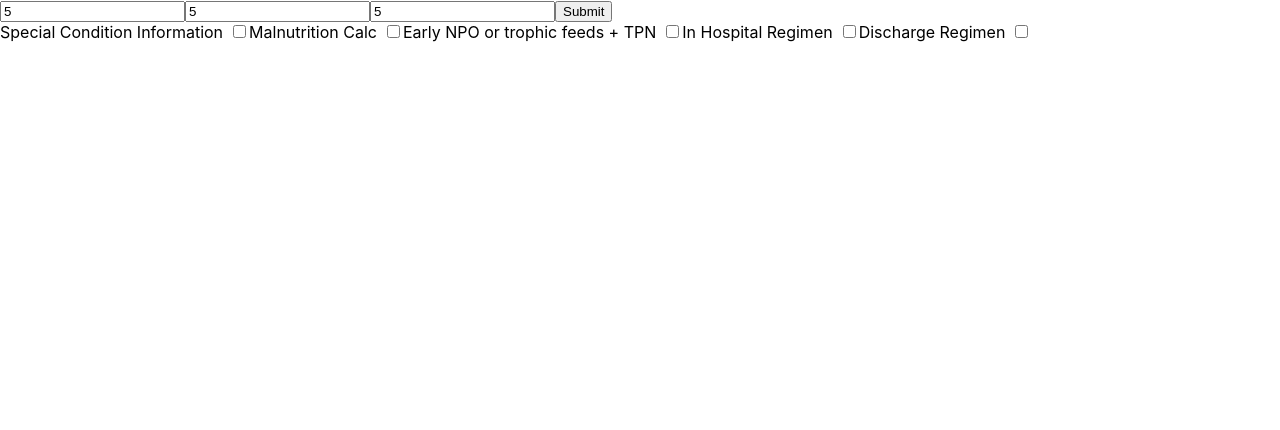
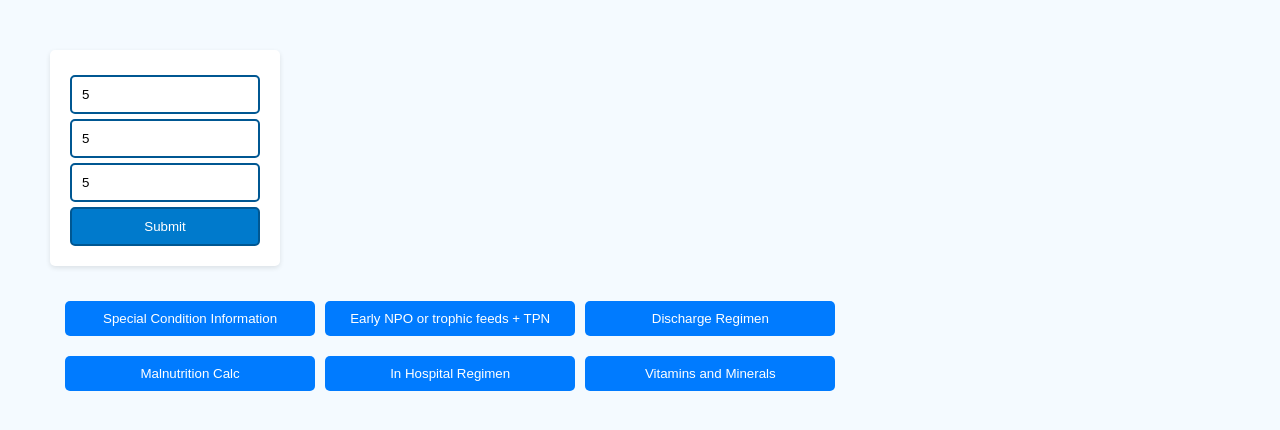
Before and after one commit to cameronjobson/NutritionCalc, a React (Create React App) app: page / in a window 1280 px wide. Both pictures are taken after typing "5", "5", "5" into the empty fields and a click on the button "Submit". Shown: the top 430 px of the page. Built offline with nearby package versions, Linux system fonts and the light colour scheme.

Commit message:
May 14th 6:04

```diff
--- a/src/App.css
+++ b/src/App.css
@@ -1,38 +1,117 @@
-.App {
-  text-align: center;
+/* General Body Styles */
+body {
+  font-family: 'Arial', sans-serif;
+  background-color: #f4faff;  /* Light blue background */
+  color: #333;
+  margin: 0;
+  padding: 20px;
 }
 
-.App-logo {
-  height: 40vmin;
-  pointer-events: none;
+/* App Container */
+div {
+  display: flex;
+  flex-direction: column;
+  align-items: left;
+  justify-content: center;
 }
 
-@media (prefers-reduced-motion: no-preference) {
-  .App-logo {
-    animation: App-logo-spin infinite 20s linear;
+/* Forms and Panels */
+form, .panel {
+  background-color: #ffffff; /* White background for forms and panels */
+  border-radius: 5px;
+  box-shadow: 0 2px 5px rgba(0, 0, 0, 0.1);
+  padding: 20px;
+  margin: 10px;
+  width: 90%;
+  max-width: 190px;
+}
+
+/* Headings */
+h1, h2, h3 {
+  color: #005792; /* Dark blue for headings */
+}
+
+/* Input and Buttons */
+input[type="text"], input[type="number"], button {
+  border: 2px solid #005792;
+  border-radius: 5px;
+  padding: 10px;
+  margin-top: 5px;
+  width: 100%;
+  box-sizing: border-box;
+}
+
+button {
+  background-color: #007acc; /* Bright blue for buttons */
+  color: white;
+  cursor: pointer;
+}
+
+button:hover {
+  background-color: #005792; /* Darker blue on hover */
+}
+
+/* Custom Components Styling */
+.SwitchDisplay {
+  display: flex;
+  align-items: center;
+  justify-content: space-between;
+  background-color: #e6f7ff; /* Very light blue for switch display */
+  padding: 10px;
+  border-radius: 5px;
+  margin-bottom: 10px;
+  width: auto; /* adjust this as needed */
+  max-width: 200px; /* maximum width for each switch */
+}
+
+.ExpandablePanel {
+  transition: all 0.3s ease;
+}
+
+.ExpandablePanel.expanded {
+  max-height: 500px;
+  overflow: hidden;
+}
+
+/* Specific Panel Styling */
+.TrophicFeedsPanel, .MalnutritionCalc, .InHospitalRegimen, .DischargeRegimen {
+  background-color: #e6f7ff; /* Consistency in panel colors */
+}
+
+/* Link Styles */
+a {
+  color: #007acc;
+}
+
+a:hover {
+  color: #005792;
+}
+
+/* App container */
+.app-container {
+  display: flex;
+  flex-direction: column;
+  align-items: flex-start; /* Align children to the left */
+  padding: 20px; /* Add padding for some space around the content */
+  width: 100%; /* Ensure it takes full width of the viewport */
+}
+
+.switches-container {
+  display: grid;
+  grid-auto-flow: column; /* Directs items to flow into new columns rather than new rows */
+  grid-template-rows: repeat(2, 1fr); /* Ensures exactly two rows */
+  grid-auto-columns: minmax(120px, 1fr); /* Dynamic column width based on content, with a minimum and flexible maximum */
+  gap: 10px; /* Space between the components */
+  padding: 20px; /* Padding around the grid */
+  overflow-x: auto; /* Allows horizontal scrolling if more items than can fit */
+}
+
+@media (max-width: 768px) {
+  .switches-container {
+    grid-template-columns: repeat(auto-fill, minmax(150px, 1fr));
+  }
+
+  .SwitchDisplay {
+    max-width: 150px; /* Smaller max width for smaller screens */
   }
 }
-
-.App-header {
-  background-color: #282c34;
-  min-height: 100vh;
-  display: flex;
-  flex-direction: column;
-  align-items: center;
-  justify-content: center;
-  font-size: calc(10px + 2vmin);
-  color: white;
-}
-
-.App-link {
-  color: #61dafb;
-}
-
-@keyframes App-logo-spin {
-  from {
-    transform: rotate(0deg);
-  }
-  to {
-    transform: rotate(360deg);
-  }
-}
--- a/src/App.js
+++ b/src/App.js
@@ -1,3 +1,4 @@
+import './App.css';
 import React, { useState } from 'react';
 import ParameterForm from './ParameterForm';
 import SwitchDisplay from './SwitchDisplay';
@@ -17,7 +18,8 @@ function App() {
     "Malnutrition Calc": false,
     "Early NPO or trophic feeds + TPN": false,
     "In Hospital Regimen": false,
-    "Discharge Regimen": false  // New switch for Discharge Regimen
+    "Discharge Regimen": false,
+    "Vitamins and Minerals": false
   });
 
   const handleParametersSubmit = (params) => {
@@ -31,10 +33,10 @@ function App() {
   const hasValidParameters = parameters.gestAgeDays && parameters.birthWeight;
 
   return (
-    <div>
+    <div className="app-container">
       <ParameterForm onParametersSubmit={handleParametersSubmit} />
       {hasValidParameters && (
-        <>
+        <div className="switches-container">
           {Object.keys(switches).map((switchName, index) => (
             <SwitchDisplay
               key={index}
@@ -43,25 +45,14 @@ function App() {
               parameters={parameters}
             />
           ))}
-          {switches["Special Condition Information"] && (
-            <ExpandablePanel title="Special Condition Information">
-              {/* Optionally, add more custom content or child components here */}
-            </ExpandablePanel>
-          )}
-          {switches["Malnutrition Calc"] && (
-            <MalnutritionCalc />
-          )}
-          {switches["Early NPO or trophic feeds + TPN"] && (
-            <TrophicFeedsPanel parameters={parameters} />
-          )}
-          {switches["In Hospital Regimen"] && (
-            <InHospitalRegimen birthWeight={parseFloat(parameters.birthWeight)} />
-          )}
-          {switches["Discharge Regimen"] && (
-            <DischargeRegimen birthWeight={parseFloat(parameters.birthWeight)} />
-          )}
-        </>
+        </div>
       )}
+      {switches["Special Condition Information"] && <ExpandablePanel title="Special Condition Information" />}
+      {switches["Malnutrition Calc"] && <MalnutritionCalc />}
+      {switches["Early NPO or trophic feeds + TPN"] && <TrophicFeedsPanel parameters={parameters} />}
+      {switches["In Hospital Regimen"] && <InHospitalRegimen birthWeight={parseFloat(parameters.birthWeight)} />}
+      {switches["Discharge Regimen"] && <DischargeRegimen birthWeight={parseFloat(parameters.birthWeight)} />}
+
     </div>
   );
 }
--- /dev/null
+++ b/src/ExpandablePanel.css
@@ -0,0 +1,47 @@
+/* Expandable Panel Container */
+.expandable-panel {
+    margin-bottom: 10px;
+  }
+
+  /* Button for toggling the panel */
+  .expandable-panel-button {
+    width: 100%;
+    text-align: left;
+    padding: 10px;
+    font-size: 16px;
+    background-color: #e0e0e0; /* Light grey for unselected state */
+    border: none;
+    cursor: pointer;
+    outline: none; /* Removes focus outline */
+    transition: background-color 0.3s; /* Smooth transition for hover effect */
+  }
+
+  .expandable-panel-button:hover {
+    background-color: #cccccc; /* Darker grey on hover for better interaction feedback */
+  }
+
+  /* Icon before the title, rotates when open */
+  .expandable-panel-icon {
+    margin-right: 10px;
+    transition: transform 0.3s; /* Smooth rotation */
+  }
+
+  /* Rotated icon when the panel is open */
+  .expandable-panel-icon.open {
+    transform: rotate(90deg); /* Rotates the arrow to indicate expansion */
+  }
+
+/* Content area of the panel */
+.expandable-panel-content {
+    overflow: hidden;
+    transition: max-height 0.1s linear, padding 0.1s linear, visibility 0.1s linear;
+    max-height: 0;
+    padding: 0 10px;
+    visibility: hidden;
+  }
+
+  .expandable-panel-content.open {
+    max-height: 500px; /* Set to a higher approximate value as needed */
+    padding: 10px;
+    visibility: visible;
+  }
--- a/src/ExpandablePanel.js
+++ b/src/ExpandablePanel.js
@@ -1,4 +1,5 @@
 import React, { useState } from 'react';
+import './ExpandablePanel.css'; // Ensure CSS is correctly imported
 
 function ExpandablePanel({ title, children }) {
   const [isOpen, setIsOpen] = useState(false);
@@ -8,16 +9,16 @@ function ExpandablePanel({ title, children }) {
   };
 
   return (
-    <div style={{ marginBottom: '10px' }}>
-      <button onClick={togglePanel} style={{ width: '100%', textAlign: 'left', padding: '10px', fontSize: '16px', backgroundColor: 'lightgrey', border: 'none', cursor: 'pointer' }}>
-        <span style={{ marginRight: '10px' }}>{isOpen ? '▼' : '►'}</span>
+    <div className="expandable-panel">
+      <button className="expandable-panel-button" onClick={togglePanel}>
+        <span className={`expandable-panel-icon ${isOpen ? 'open' : ''}`}>
+          {isOpen ? '▼' : '►'}
+        </span>
         {title}
       </button>
-      {isOpen && (
-        <div style={{ padding: '10px', border: '1px solid lightgrey', borderTop: 'none' }}>
-          {children}
-        </div>
-      )}
+      <div className={`expandable-panel-content ${isOpen ? 'open' : ''}`}>
+        {children}
+      </div>
     </div>
   );
 }
--- /dev/null
+++ b/src/ParameterForm.css
@@ -0,0 +1,19 @@
+/* Styling for input fields in the ParameterForm */
+form input[type="number"] {
+    max-width: 200px; /* Set a maximum width appropriate for 6-digit numbers */
+    padding: 8px 12px;
+    margin: 10px 0;
+    border: 2px solid #005792; /* Keeping the styling consistent with your theme */
+    border-radius: 5px;
+  }
+
+
+
+/* Styling for input fields specifically in the ParameterForm */
+.parameter-form input[type="number"] {
+    max-width: 200px; /* Set a maximum width appropriate for 6-digit numbers */
+    padding: 8px 12px;
+    margin: 10px 0;
+    border: 2px solid #005792; /* Keeping the styling consistent with your theme */
+    border-radius: 5px;
+  }
--- a/src/ParameterForm.js
+++ b/src/ParameterForm.js
@@ -1,5 +1,6 @@
 // File retreves patient data from the user
 // ParameterForm.js
+import './SwitchDisplay.css';
 import React, { useState } from 'react';
 
 function ParameterForm({ onParametersSubmit }) {
@@ -9,7 +10,6 @@ function ParameterForm({ onParametersSubmit }) {
 
   const handleSubmit = (event) => {
     event.preventDefault();
-    // Calculate total gestational age in days
     const totalGestAgeDays = parseInt(gestAgeWeeks) * 7 + parseInt(gestAgeDays);
     onParametersSubmit({
       gestAgeDays: totalGestAgeDays,
@@ -18,7 +18,7 @@ function ParameterForm({ onParametersSubmit }) {
   };
 
   return (
-    <form onSubmit={handleSubmit}>
+    <form onSubmit={handleSubmit} className="parameter-form">
       <input
         type="number"
         value={gestAgeWeeks}
--- /dev/null
+++ b/src/SwitchDisplay.css
@@ -0,0 +1,20 @@
+.switch-display-button {
+    padding: 10px 20px;
+    margin: 5px;
+    border: none;
+    border-radius: 5px;
+    cursor: pointer;
+    transition: background-color 0.3s ease;
+    background-color: #007BFF; /* Default blue for not enabled */
+    color: white;
+  }
+
+  .switch-display-button.enabled {
+    background-color: #4CAF50; /* Green when enabled */
+  }
+
+  .switch-display-button.disabled {
+    background-color: #e0e0e0; /* Grey when disabled */
+    color: #a0a0a0;
+    cursor: not-allowed;
+  }
--- a/src/SwitchDisplay.js
+++ b/src/SwitchDisplay.js
@@ -1,5 +1,5 @@
-// SwitchDisplay.js
 import React, { useEffect, useState } from 'react';
+import './SwitchDisplay.css'; // Make sure to create and import a CSS file for styles
 
 function SwitchDisplay({ label, onSwitchChange, parameters }) {
   const [isEnabled, setIsEnabled] = useState(false);
@@ -22,24 +22,23 @@ function SwitchDisplay({ label, onSwitchChange, parameters }) {
     }
   };
 
+  const buttonClass = `switch-display-button ${isEnabled ? 'enabled' : ''} ${disabled ? 'disabled' : ''}`;
+
   return (
-    <label>
+    <button
+      className={buttonClass}
+      onClick={handleToggle}
+      disabled={disabled}
+    >
       {label}
-      <input
-        type="checkbox"
-        checked={isEnabled}
-        onChange={handleToggle}
-        disabled={disabled}
-        style={{ marginLeft: '10px' }}
-      />
-    </label>
+    </button>
   );
 }
 
 // Function to determine if a switch should be disabled based on parameters
 function shouldDisableSwitch(switchName, params) {
   const { gestAgeDays, birthWeight } = params;
-  if (switchName === "Early NPO or trophic feeds + TPN" && !(birthWeight < 1500)) {
+  if (switchName === "Early NPO or trophic feeds + TPN" && birthWeight >= 1500) {
     return true; // Disable switch under specific conditions
   }
   return false; // By default, switches are enabled
```
Also changed, not shown: src/DischargeRegimen.js (+5 -3 lines), src/VitaminsMinerals.js (added).
